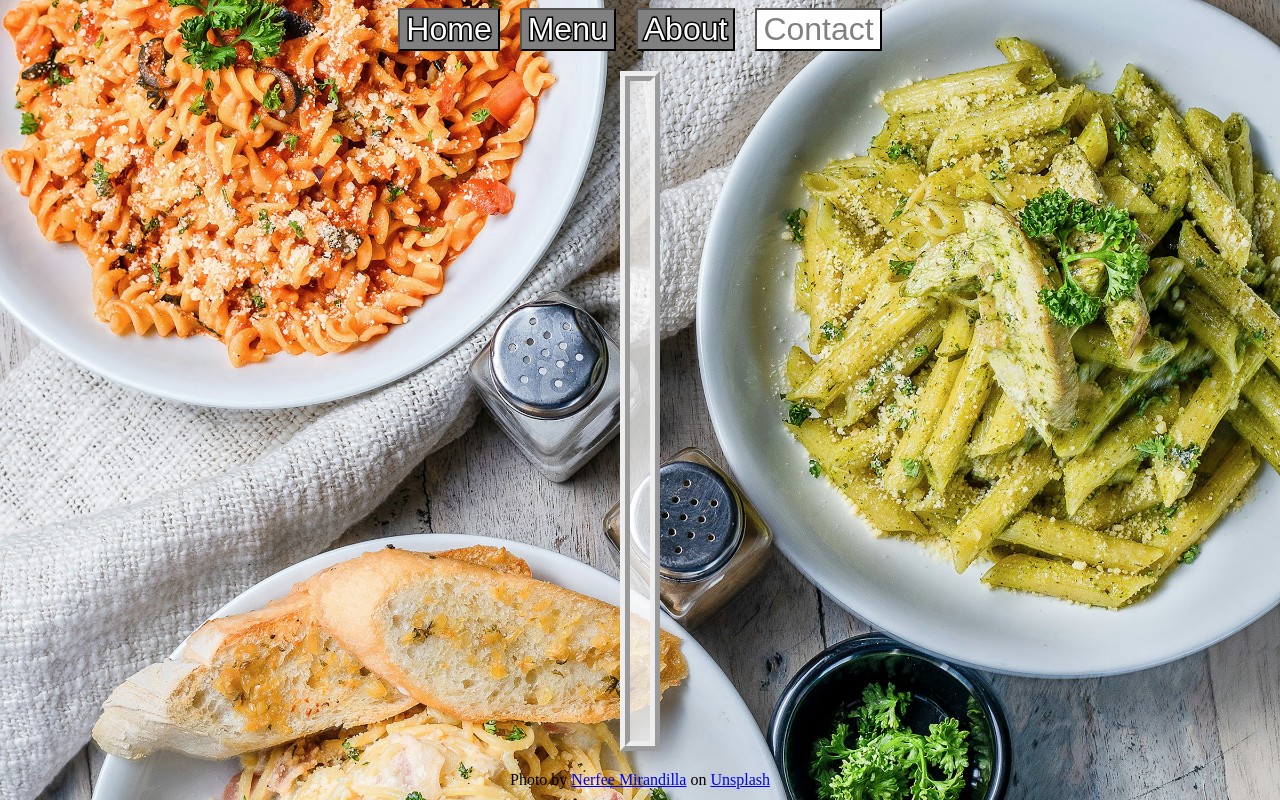
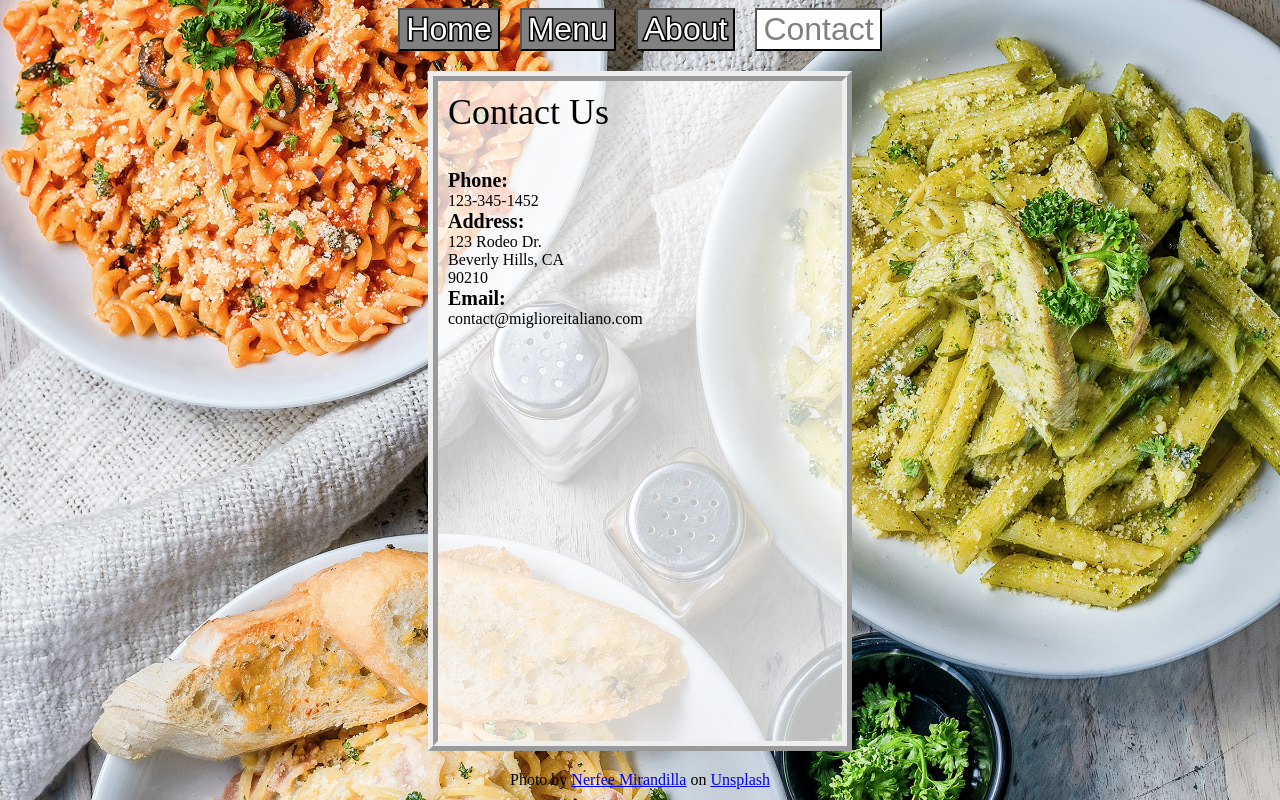
Before and after one commit to DevScissors/TOP-Restaurant-Page, a website built with webpack: page src/template.html in a window 1280 px wide. Both pictures are taken after a click on the button "Contact". Built offline with nearby package versions, Linux system fonts and the light colour scheme.

Commit message:
Contact page content completed, just need to style it

```diff
--- a/src/contact.js
+++ b/src/contact.js
@@ -1,3 +1,53 @@
 const contentDiv = document.querySelector("#content");
 
-export default function contact() {}
+export default function contact() {
+  const contactPageWrapperDiv = document.createElement("div");
+  const contactPageDiv = document.createElement("div");
+  const contactPageTitle = document.createElement("p");
+  const contactPhoneTitle = document.createElement("p");
+  const contactPagePhone = document.createElement("p");
+  const contactAddressTitle = document.createElement("p");
+  const contactAddressStreet = document.createElement("p");
+  const contactAddressCity = document.createElement("p");
+  const contactAddressZip = document.createElement("p");
+  const contactEmailTitle = document.createElement("p");
+  const contactEmail = document.createElement("p");
+
+  contactPageWrapperDiv.classList.add("contact-page-wrapper");
+  contactPageDiv.classList.add("contact-page-content");
+  contactPageTitle.classList.add("contact-page-title");
+  contactPhoneTitle.classList.add("phone-title", "contact-title");
+  contactPagePhone.classList.add("phone-number");
+  contactAddressTitle.classList.add("address-title", "contact-title");
+  contactAddressStreet.classList.add("address-street");
+  contactAddressCity.classList.add("address-city");
+  contactAddressZip.classList.add("address-zip");
+  contactEmailTitle.classList.add("email-title", "contact-title");
+  contactEmail.classList.add("email-address");
+
+  contactPageTitle.textContent = "Contact Us";
+  contactPhoneTitle.textContent = "Phone:";
+  contactPagePhone.textContent = "123-345-1452";
+  contactAddressTitle.textContent = "Address:";
+  contactAddressStreet.textContent = "123 Rodeo Dr.";
+  contactAddressCity.textContent = "Beverly Hills, CA";
+  contactAddressZip.textContent = "90210";
+  contactEmailTitle.textContent = "Email:";
+  contactEmail.textContent = "contact@miglioreitaliano.com";
+
+  contactPageWrapperDiv.appendChild(contactPageDiv);
+
+  contactPageDiv.append(
+    contactPageTitle,
+    contactPhoneTitle,
+    contactPagePhone,
+    contactAddressTitle,
+    contactAddressStreet,
+    contactAddressCity,
+    contactAddressZip,
+    contactEmailTitle,
+    contactEmail,
+  );
+
+  contentDiv.appendChild(contactPageWrapperDiv);
+}
--- a/src/styles/styles.css
+++ b/src/styles/styles.css
@@ -101,6 +101,34 @@ body {
     margin-bottom: 5vh;
 }
 
+/* Contact Page styling */
+.contact-page-wrapper {
+    width: 30vw;
+    font-size: 16px;
+    text-align: left;
+}
+
+.contact-title {
+    margin: 0;
+    font-size: 20px;
+    font-weight: bold;
+    width: fit-content;
+}
+
+.contact-page-title {
+    margin-top: 0;
+    font-size: 36px;
+}
+
+.phone-number,
+.address-street,
+.address-city,
+.address-zip,
+.email-address
+ {
+    margin: 0;
+}
+
 
 .footer {
     place-self: center;
```
